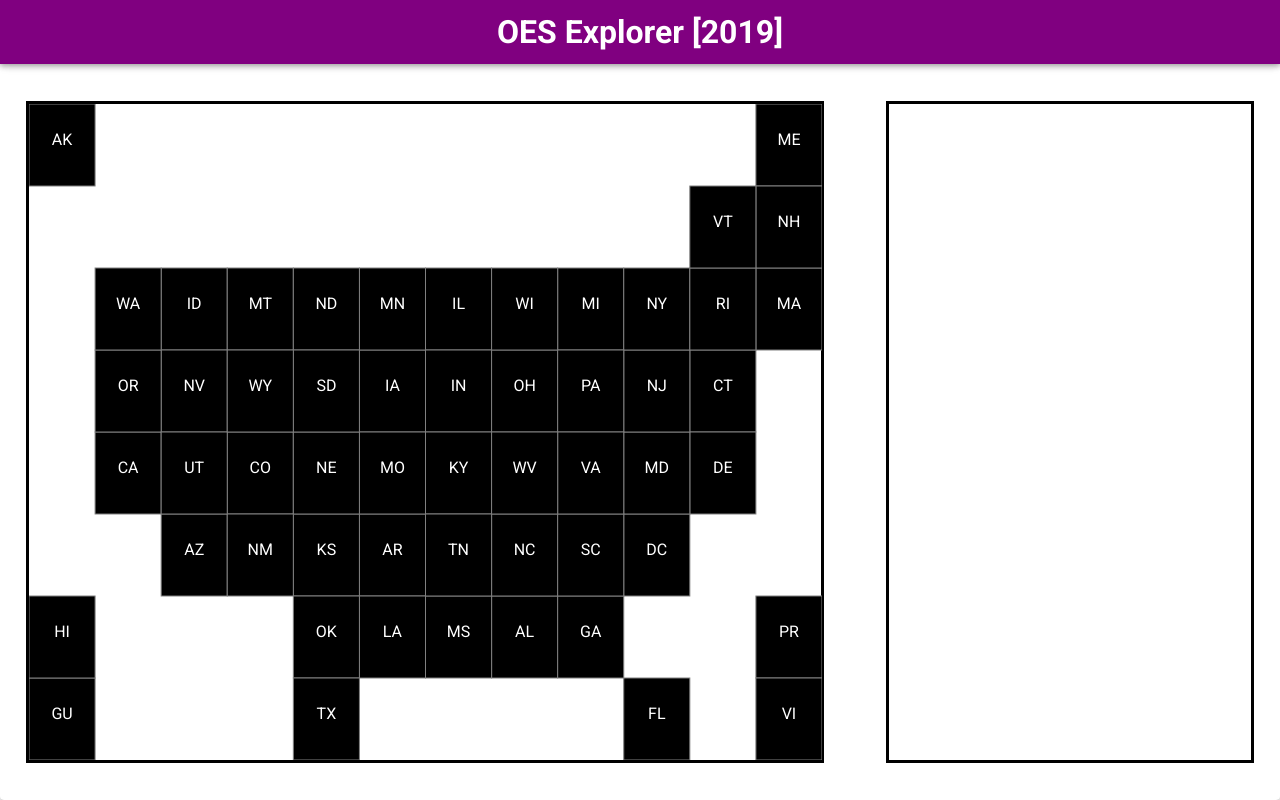
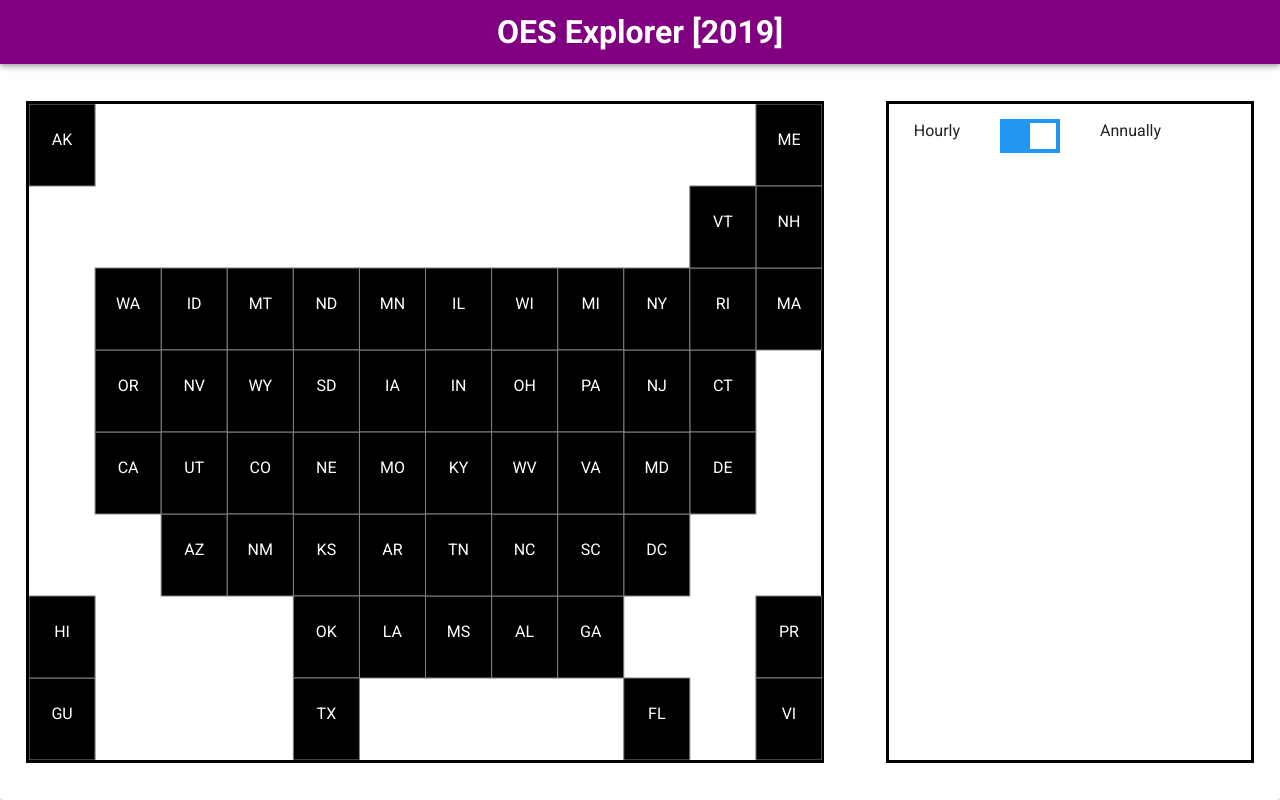
Before and after one commit to benjaminortizulloa/oes_explorer, a Vue app in the folder frontend/: page / in a window 1280 px wide. Built offline with nearby package versions, Linux system fonts and the light colour scheme.

Commit message:
added useless toggle and tooltip

```diff
--- a/frontend/src/components/Home.vue
+++ b/frontend/src/components/Home.vue
@@ -16,10 +16,26 @@
         </div>
       </div>
       <div
-        style="position: absolute; border: solid black 3px; height: 100%; width: 30%; right: 0; overflow-y: scroll"
+        style="position: absolute; border: solid black 3px; height: 100%; width: 30%; right: 0; "
         ref="sideContainer"
       >
-        <SideBar :info="info" :maxX="maxPct" :width="sideWidth" :height="sideHeight"/>
+        <div height="50px">
+          <label style="margin:25px">Hourly</label>
+          <label class="switch" style="margin: 15px;">
+            <input type="checkbox" v-model="isAnnual">
+            <span class="slider"></span>
+          </label>
+          <label style="margin: 25px">Annually</label>
+        </div>
+        <SideBar
+          :info="info"
+          :maxX="maxPct"
+          :width="sideWidth"
+          :isAnnual="isAnnual"
+          :height="sideHeight-50"
+          :top="50"
+          @setTooltip="setTooltip"
+        />
       </div>
     </div>
   </v-card>
@@ -33,6 +49,7 @@ export default {
   components: { GridSvg, SideBar },
   data: () => ({
     info: [],
+    isAnnual: true,
     maxPct: 0,
     treeWidth: 0,
     treeHeight: 0,
@@ -44,7 +61,10 @@ export default {
       this.info = state.data.data
         .filter(d => d.a_pct90)
         .sort((a, b) => b.a_pct90 - a.a_pct90);
-      this.maxPct = Math.max(...this.info.map(d => d.a_pct90));
+      this.maxPct = {
+        a: Math.max(...this.info.map(d => d.a_pct90)),
+        h: Math.max(...this.info.map(d => d.h_pct90))
+      };
     },
     setTooltip(tooltip) {
       this.$emit("setTooltip", tooltip);
@@ -67,3 +87,55 @@ export default {
   }
 };
 </script>
+<style>
+.switch {
+  position: relative;
+  display: inline-block;
+  width: 60px;
+  height: 34px;
+}
+
+.switch input {
+  opacity: 0;
+  width: 0;
+  height: 0;
+}
+
+.slider {
+  position: absolute;
+  cursor: pointer;
+  top: 0;
+  left: 0;
+  right: 0;
+  bottom: 0;
+  background-color: rgb(184, 28, 163);
+  -webkit-transition: 0.4s;
+  transition: 0.4s;
+}
+
+.slider:before {
+  position: absolute;
+  content: "";
+  height: 26px;
+  width: 26px;
+  left: 4px;
+  bottom: 4px;
+  background-color: white;
+  -webkit-transition: 0.4s;
+  transition: 0.4s;
+}
+
+input:checked + .slider {
+  background-color: #2196f3;
+}
+
+input:focus + .slider {
+  box-shadow: 0 0 1px #2196f3;
+}
+
+input:checked + .slider:before {
+  -webkit-transform: translateX(26px);
+  -ms-transform: translateX(26px);
+  transform: translateX(26px);
+}
+</style>
--- a/frontend/src/components/SideBar.vue
+++ b/frontend/src/components/SideBar.vue
@@ -1,26 +1,40 @@
 <template>
-  <div v-if="info.length" style="position: absolute; height: 100%; width: 100%;">
+  <div v-if="info.length" :style="divStyle">
     <div v-for="(dta, i) in info" :key="i" class="data">
       <p style="text-align:center;">{{dta.naics_title}}</p>
       <svg height="50px" :width="width">
         <line
-          :x1="xLocation(dta.a_pct10)"
+          :x1="xLocation(dta[`${salaryType}_pct10`])"
           y1="25"
-          :x2="xLocation(dta.a_pct90)"
+          :x2="xLocation(dta[`${salaryType}_pct90`])"
           y2="25"
           stroke-width="3"
           stroke="black"
         ></line>
         <line
-          :x1="xLocation(dta.a_pct25)"
+          :x1="xLocation(dta[`${salaryType}_pct25`])"
           y1="25"
-          :x2="xLocation(dta.a_pct75)"
+          :x2="xLocation(dta[`${salaryType}_pct75`])"
           y2="25"
           stroke-width="11"
           stroke="grey"
         ></line>
-        <circle r="5" cy="25" :cx="xLocation(dta.a_mean)" fill="blue"></circle>
-        <circle r="5" cy="25" :cx="xLocation(dta.a_median)" fill="red"></circle>
+        <circle
+          r="5"
+          cy="25"
+          :cx="xLocation(dta[`${salaryType}_mean`])"
+          fill="blue"
+          @mouseover="mouseOver(`Mean salary for ${dta.naics_title} is ${dta[salaryType + '_mean']}`, $event)"
+          @mouseout="mouseOut"
+        ></circle>
+        <circle
+          r="5"
+          cy="25"
+          :cx="xLocation(dta[`${salaryType}_median`])"
+          fill="red"
+          @mouseover="mouseOver(`Median salary for ${dta.naics_title} is ${dta[salaryType + '_median']}`, $event)"
+          @mouseout="mouseOut"
+        ></circle>
       </svg>
     </div>
   </div>
@@ -31,14 +45,41 @@ import { scaleLinear } from "d3-scale";
 
 export default {
   name: "SideBar",
-  props: ["info", "width", "height", "maxX"],
-  data: () => ({}),
-  computed: {},
+  props: ["info", "width", "height", "maxX", "isAnnual", "top"],
+  data: () => ({
+    divStyle: {
+      position: "absolute",
+      width: "100%",
+      overflowY: "scroll",
+      height: 500 + "px",
+      top: 50 + "px"
+    }
+  }),
+  computed: {
+    salaryType() {
+      if (this.isAnnual) return "a";
+      return "h";
+    }
+  },
+  watch: {
+    height(newVal) {
+      console.log("newVal", newVal);
+      this.$set(this.divStyle, "height", newVal + "px");
+    }
+  },
   methods: {
+    mouseOver(data, event) {
+      let dta = { data: data, event: event, type: "bar" };
+
+      this.$emit("setTooltip", dta);
+    },
+    mouseOut() {
+      this.$emit("setTooltip", { data: null, event: null, type: null });
+    },
     xLocation(d) {
       let that = this;
       let scaleX = scaleLinear()
-        .domain([0, that.maxX])
+        .domain([0, that.maxX[that.salaryType]])
         .range([10, that.width - 10]);
 
       return scaleX(d);
```
